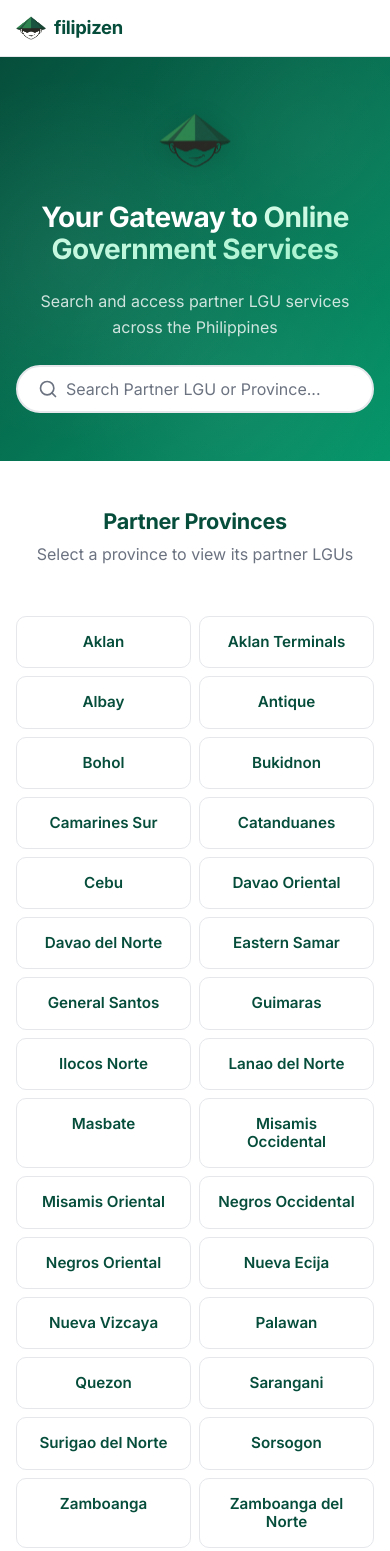
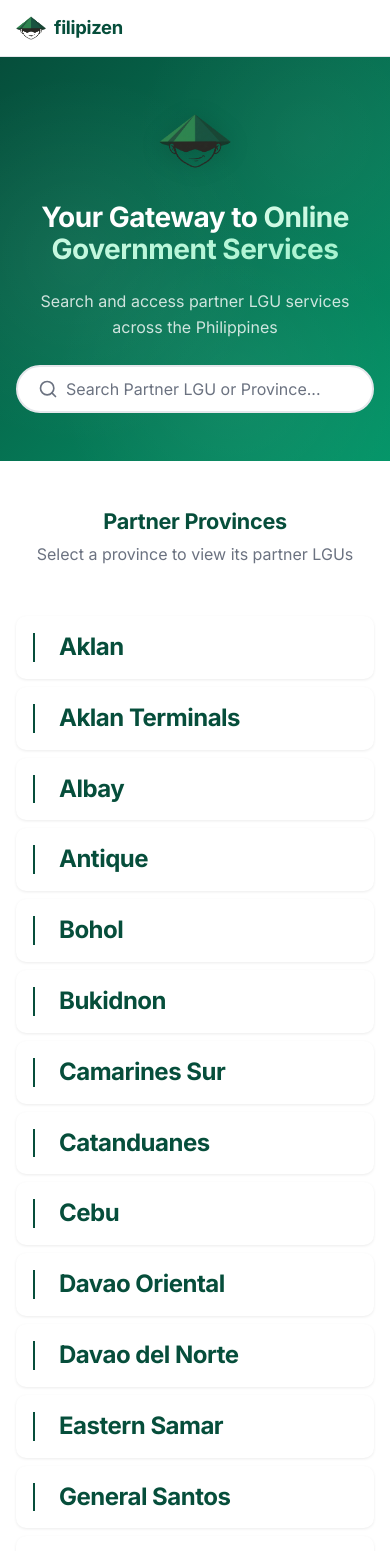
Before and after one commit to reyxdz/Filipizen, a React (Vite) app: page / in a window 390 px wide. Shown: the top 1551 px of the page. Built offline with nearby package versions, Linux system fonts and the light colour scheme.

Commit message:
style(cards): Redesign cards to have a horizontal layout

```diff
--- a/src/components/Card.css
+++ b/src/components/Card.css
@@ -1,14 +1,19 @@
 .card {
+  display: flex;
+  align-items: center;
   background: var(--bg);
-  border: 1px solid var(--border);
   border-radius: var(--radius-md);
   overflow: hidden;
   transition:
     transform var(--transition-base),
     box-shadow var(--transition-base);
-  display: flex;
-  flex-direction: column;
-  height: 100%;
+  box-shadow: var(--shadow-sm);
+  padding: var(--space-md);
+  gap: var(--space-lg);
+  border: 1px solid transparent;
+  width: 100%;
+  max-width: 480px; /* Limit width to keep horizontal aspect ratio sane */
+  height: auto;
 }
 
 .card--clickable {
@@ -17,7 +22,8 @@
 
 .card--clickable:hover {
   transform: translateY(-4px);
-  box-shadow: var(--shadow-lg);
+  box-shadow: var(--shadow-md);
+  border-color: var(--primary-light);
 }
 
 .card--clickable:focus-visible {
@@ -26,57 +32,44 @@
 }
 
 .card__image-container {
-  width: 100%;
-  aspect-ratio: 1;
+  flex-shrink: 0;
+  width: 100px;
+  height: 100px;
   display: flex;
   align-items: center;
   justify-content: center;
-  padding: var(--space-lg);
-  background: var(--primary-light);
+  /* Remove background block, replace with padding if needed or transparent bg */
 }
 
 .card__image {
-  width: 80%;
-  height: 80%;
+  width: 100%;
+  height: 100%;
   object-fit: contain;
+  /* Add subtle drop shadow to seal */
+  filter: drop-shadow(0 2px 4px rgba(0,0,0,0.1));
 }
 
 .card__content {
-  padding: var(--space-md);
-  text-align: center;
+  flex: 1;
+  text-align: left; /* Align text to the left */
+  /* Add the vertical divider */
+  border-left: 2px solid var(--primary-dark);
+  padding-left: var(--space-lg);
   display: flex;
   flex-direction: column;
-  flex: 1;
+  justify-content: center;
 }
 
 .card__title {
-  font-size: 0.95rem;
-  font-weight: 600;
+  font-size: 1.5rem; /* Larger font size as requested */
+  font-weight: 700;
   color: var(--primary-dark);
   margin: 0;
+  letter-spacing: -0.5px;
 }
 
 .card__subtitle {
-  font-size: 0.8rem;
+  font-size: 0.9rem;
   color: var(--text-light);
   margin-top: var(--space-xs);
 }
-
-.card__transactions {
-  margin-top: auto;
-  padding-top: var(--space-md);
-  display: flex;
-  flex-wrap: wrap;
-  gap: var(--space-xs);
-  justify-content: center;
-}
-
-.card__transaction-pill {
-  font-size: 0.7rem;
-  font-weight: 500;
-  color: var(--primary-dark);
-  background: var(--primary-light);
-  padding: 4px 8px;
-  border-radius: 50px;
-  white-space: nowrap;
-}
--- a/src/components/Card.tsx
+++ b/src/components/Card.tsx
@@ -4,12 +4,11 @@ interface CardProps {
   image?: string;
   title: string;
   subtitle?: string;
-  transactions?: string[];
   onClick?: () => void;
   className?: string;
 }
 
-function Card({ image, title, subtitle, transactions, onClick, className = '' }: CardProps) {
+function Card({ image, title, subtitle, onClick, className = '' }: CardProps) {
   return (
     <div
       className={`card ${onClick ? 'card--clickable' : ''} ${className}`}
@@ -31,15 +30,6 @@ function Card({ image, title, subtitle, transactions, onClick, className = '' }:
       <div className="card__content">
         <h3 className="card__title">{title}</h3>
         {subtitle && <p className="card__subtitle">{subtitle}</p>}
-        {transactions && transactions.length > 0 && (
-          <div className="card__transactions">
-            {transactions.map((t, idx) => (
-              <span key={idx} className="card__transaction-pill">
-                {t}
-              </span>
-            ))}
-          </div>
-        )}
       </div>
     </div>
   );
--- a/src/data/lgus.ts
+++ b/src/data/lgus.ts
@@ -14,7 +14,6 @@ export interface LGU {
   name: string;
   seal: string;
   slug: string;
-  transactions?: string[];
 }
 
 export interface ProvinceLGUs {
@@ -23,16 +22,16 @@ export interface ProvinceLGUs {
 
 export const lgus: ProvinceLGUs = {
   aklan: [
-    { name: 'Aklan Province', seal: aklanProvince, slug: 'aklan-province', transactions: ['Real Property', 'Payment Order'] },
-    { name: 'Altavas', seal: altavas, slug: 'altavas', transactions: ['Business', 'Real Property', 'Civil Registry'] },
-    { name: 'Banga', seal: banga, slug: 'banga', transactions: ['Business', 'Real Property', 'Building Permit'] },
-    { name: 'Ibajay', seal: ibajay, slug: 'ibajay', transactions: ['Local Taxes', 'Market Fees'] },
-    { name: 'Kalibo', seal: kalibo, slug: 'kalibo', transactions: ['Business', 'Real Property', 'Local Taxes', 'Traffic Violations'] },
-    { name: 'Lezo', seal: lezo, slug: 'lezo', transactions: ['Real Property', 'Civil Registry'] },
-    { name: 'Malay', seal: malay, slug: 'malay', transactions: ['Business', 'Real Property', 'Environmental Fee'] },
-    { name: 'Nabas', seal: nabas, slug: 'nabas', transactions: ['Business', 'Real Property'] },
-    { name: 'New Washington', seal: newWashington, slug: 'new-washington', transactions: ['Business', 'Payment Order'] },
-    { name: 'Numancia', seal: numancia, slug: 'numancia', transactions: ['Real Property', 'Building Permit'] },
-    { name: 'Tangalan', seal: tangalan, slug: 'tangalan', transactions: ['Business', 'Real Property', 'Local Taxes'] },
+    { name: 'Aklan Province', seal: aklanProvince, slug: 'aklan-province' },
+    { name: 'Altavas', seal: altavas, slug: 'altavas' },
+    { name: 'Banga', seal: banga, slug: 'banga' },
+    { name: 'Ibajay', seal: ibajay, slug: 'ibajay' },
+    { name: 'Kalibo', seal: kalibo, slug: 'kalibo' },
+    { name: 'Lezo', seal: lezo, slug: 'lezo' },
+    { name: 'Malay', seal: malay, slug: 'malay' },
+    { name: 'Nabas', seal: nabas, slug: 'nabas' },
+    { name: 'New Washington', seal: newWashington, slug: 'new-washington' },
+    { name: 'Numancia', seal: numancia, slug: 'numancia' },
+    { name: 'Tangalan', seal: tangalan, slug: 'tangalan' },
   ],
 };
--- a/src/pages/HomePage.css
+++ b/src/pages/HomePage.css
@@ -85,7 +85,7 @@
 
 .provinces__grid {
   display: grid;
-  grid-template-columns: repeat(auto-fill, minmax(200px, 1fr));
+  grid-template-columns: repeat(auto-fill, minmax(320px, 1fr));
   gap: var(--space-lg);
 }
 
@@ -123,14 +123,14 @@
   }
 
   .provinces__grid {
-    grid-template-columns: repeat(auto-fill, minmax(150px, 1fr));
+    grid-template-columns: repeat(auto-fill, minmax(280px, 1fr));
     gap: var(--space-md);
   }
 }
 
 @media (max-width: 480px) {
   .provinces__grid {
-    grid-template-columns: repeat(2, 1fr);
+    grid-template-columns: 1fr;
     gap: var(--space-sm);
   }
 }
--- a/src/pages/ProvincePage.css
+++ b/src/pages/ProvincePage.css
@@ -65,7 +65,7 @@
 
 .province-lgus__grid {
   display: grid;
-  grid-template-columns: repeat(auto-fill, minmax(220px, 1fr));
+  grid-template-columns: repeat(auto-fill, minmax(360px, 1fr));
   gap: var(--space-lg);
 }
 
@@ -122,14 +122,14 @@
   }
 
   .province-lgus__grid {
-    grid-template-columns: repeat(auto-fill, minmax(160px, 1fr));
+    grid-template-columns: repeat(auto-fill, minmax(300px, 1fr));
     gap: var(--space-md);
   }
 }
 
 @media (max-width: 480px) {
   .province-lgus__grid {
-    grid-template-columns: repeat(2, 1fr);
+    grid-template-columns: 1fr;
     gap: var(--space-sm);
   }
 }
--- a/src/pages/ProvincePage.tsx
+++ b/src/pages/ProvincePage.tsx
@@ -62,7 +62,6 @@ function ProvincePage() {
                   key={lgu.slug}
                   image={lgu.seal}
                   title={lgu.name}
-                  transactions={lgu.transactions}
                 />
               ))}
             </div>
```
